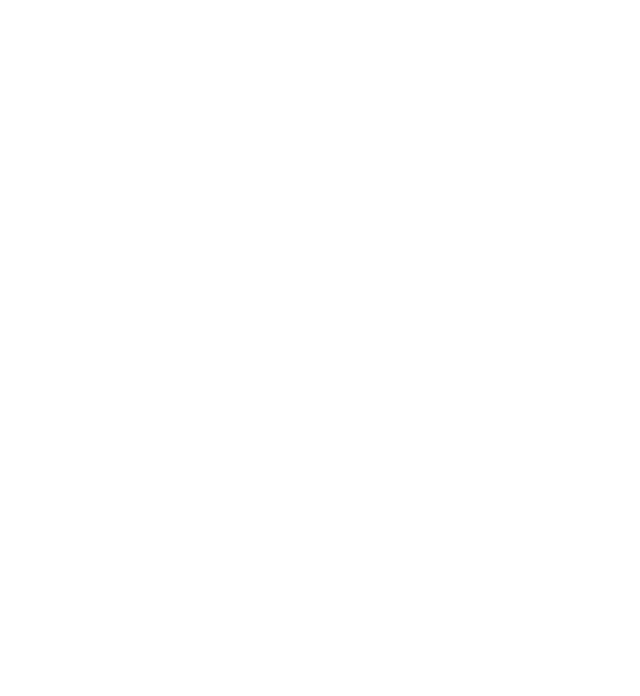
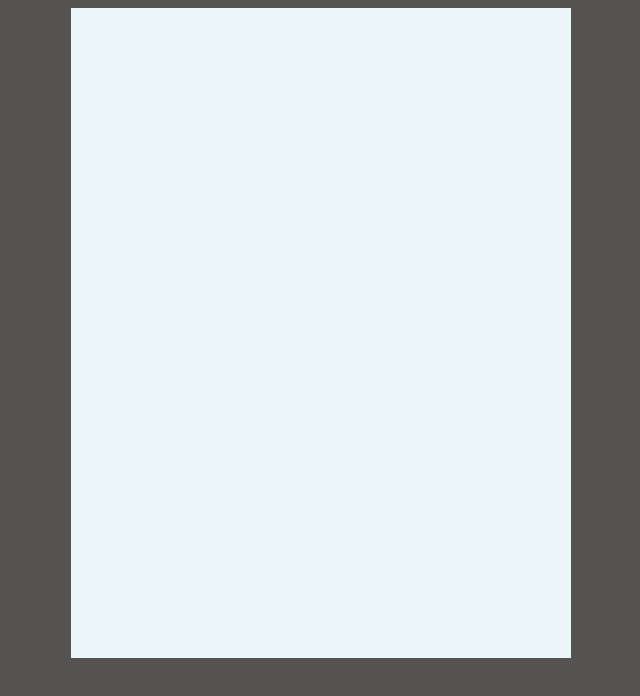
Before and after one commit to centraldev-code/project_calc, a plain HTML site: page index.html in a window 1280 px wide. Shown: the whole page, without its empty margins (319-959 px from the left). Drawn offline with Linux system fonts and the light colour scheme.

Commit message:
Aplicando cor oa background e criando nosso container

```diff
--- a/index.html
+++ b/index.html
@@ -8,6 +8,6 @@
     <script src="script.js" defer></script>
 </head>
 <body>
-
+    <div class="container"></div>
 </body>
 </html>
--- a/style.css
+++ b/style.css
@@ -0,0 +1,11 @@
+body {
+    background-color: #555252;
+    display: flex;
+    flex-direction: column;
+    align-items: center;
+}
+.container {
+    width: 500px;
+    height: 650px;
+    background-color: #EBF6F9;
+}
```
